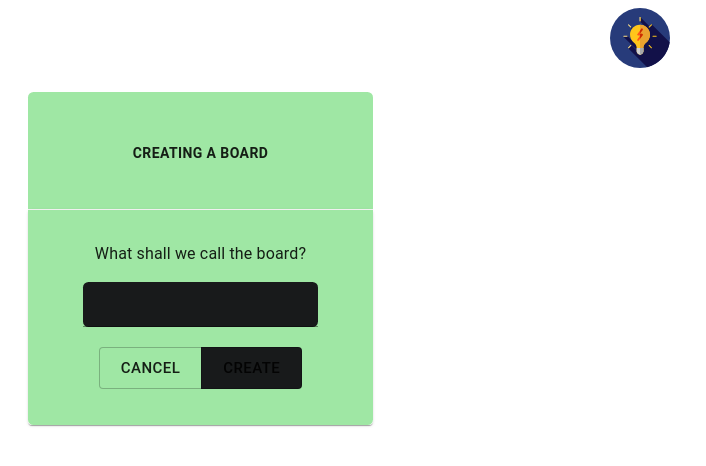
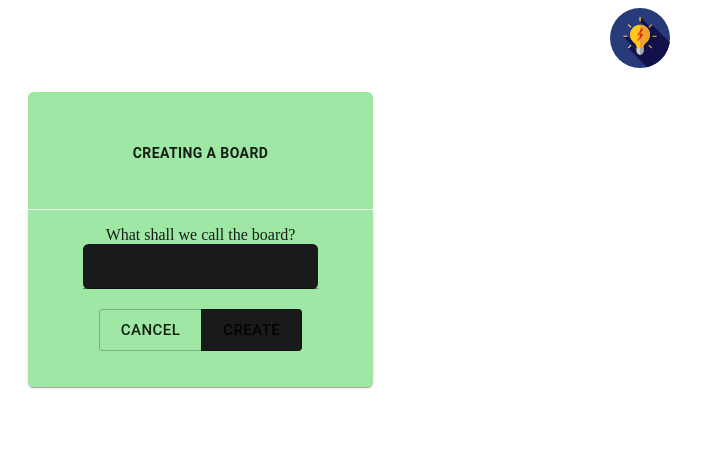
Before and after one commit to kupuma-ru21/trello-demo-react, a React app: page / in a window 1280 px wide. Both pictures are taken after a click on the button "CREATING A BOARD". Shown: the top 466 px of the page, without its empty margins (0-706 px from the left). Built offline with nearby package versions, Linux system fonts and the light colour scheme.

Commit message:
chore: DOM構造についてのwarningを消すため修正。まだ1個、warningが残ってる

```diff
--- a/src/components/CreateNewBoard.tsx
+++ b/src/components/CreateNewBoard.tsx
@@ -48,10 +48,8 @@ const CreateNewBoard: React.FC = () => {
       <Popper open={open} anchorEl={anchorEl} placement={placement} transition>
         {({ TransitionProps }) => (
           <Fade {...TransitionProps}>
-            <Paper>
-              <Typography className={classes.typography}>
-                <CreateNewBoardModal />
-              </Typography>
+            <Paper className={classes.typography}>
+              <CreateNewBoardModal />
             </Paper>
           </Fade>
         )}
--- a/src/components/CreateNewBoardModal.tsx
+++ b/src/components/CreateNewBoardModal.tsx
@@ -3,10 +3,10 @@ import Input from '@material-ui/core/Input';
 import Button from '@material-ui/core/Button';
 import ButtonGroup from '@material-ui/core/ButtonGroup';
 
-const CreateNewBoardModal = () => {
+const CreateNewBoardModal: React.FC = () => {
   return (
     <div style={{ textAlign: 'center' }}>
-      <p>What shall we call the board?</p>
+      What shall we call the board?
       <Input
         style={{
           backgroundColor: '#181a1b',
```
